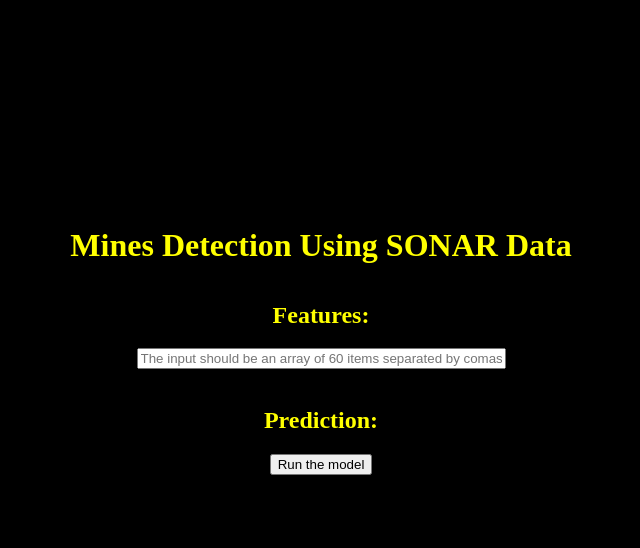
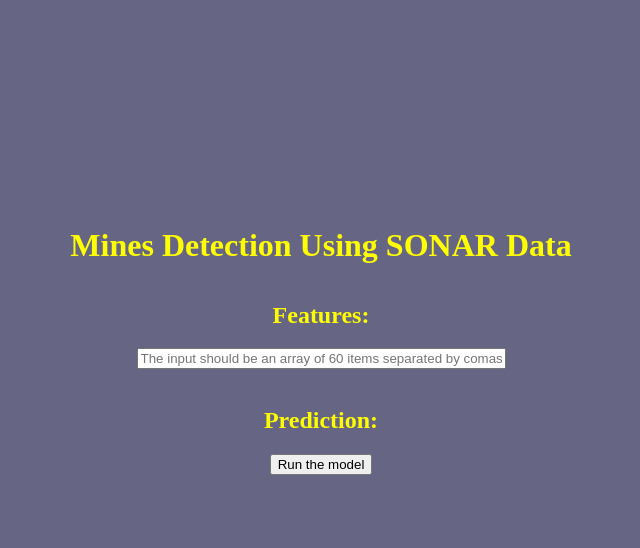
Before and after one commit to Mohamed-derbeli/Sonar-Mines-vs-Rocks, a Flask app: page / in a window 1280 px wide. Shown: the top 548 px of the page, without its empty margins (319-959 px from the left). Run offline with Flask 2, Linux system fonts and the light colour scheme; parts of the project's set-up code (start-up, migrations or seed data) failed here and were passed over.

Commit message:
Update index.html

```diff
--- a/templates/index.html
+++ b/templates/index.html
@@ -20,7 +20,7 @@
 
 </head>
 
-<body  style="background: #000;">
+<body  style="background: #0039;">
     <style>
       .bottom-three {
          margin-bottom: 6cm;
```
